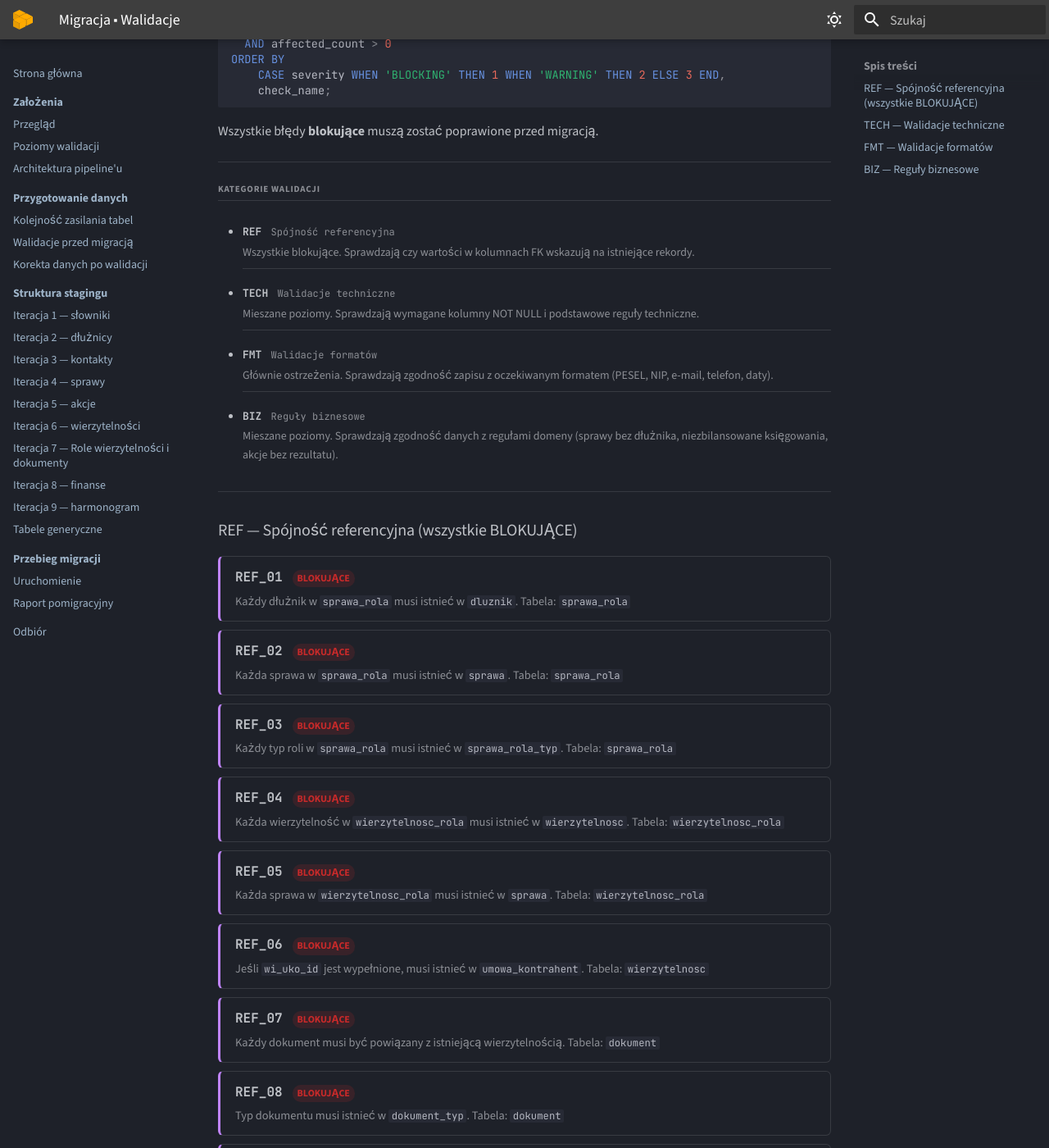
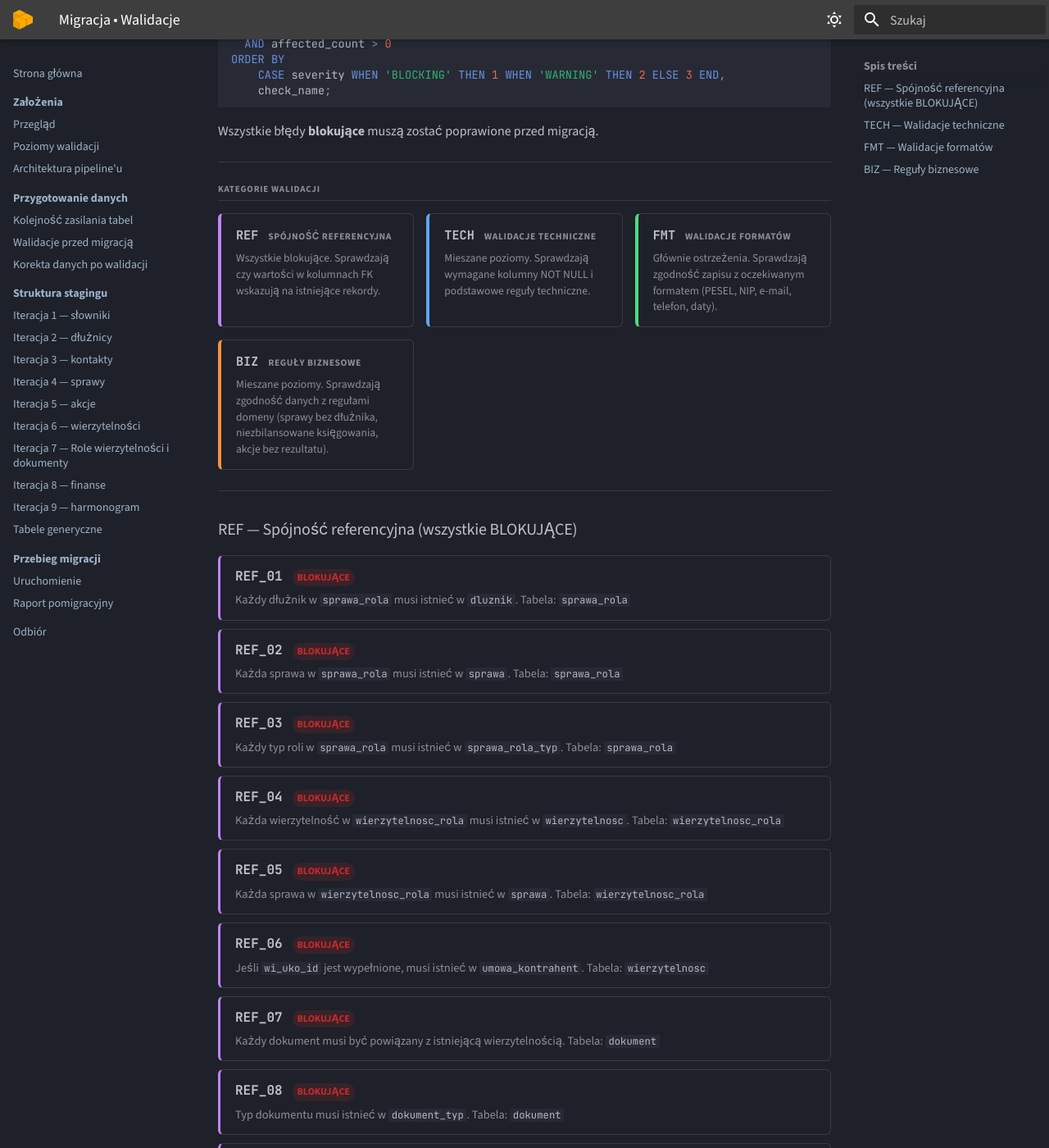
Before and after one commit to oskar-bialek-bakk/intrum-migration-docs, an MkDocs documentation site: the page built from docs/przygotowanie-danych/walidacje.md, in a window 1280 px wide and 1400 px high, scrolled down 404 px. Shown: the whole window at 82% size. Built offline with MkDocs 1.6.1 and Material for MkDocs 9.7.7, drawn with Linux system fonts in a browser that asks for light colours.

Commit message:
Sync docs from murtni

```diff
--- a/docs/przygotowanie-danych/walidacje.md
+++ b/docs/przygotowanie-danych/walidacje.md
@@ -33,28 +33,41 @@ Wszystkie błędy **blokujące** muszą zostać poprawione przed migracją.
 <div class="api-section" markdown>
 <div class="api-section-title">Kategorie walidacji</div>
 
-<ul class="param-list">
-  <li>
-    <span class="param-name">REF</span>
-    <span class="param-type">Spójność referencyjna</span>
-    <span class="param-desc">Wszystkie blokujące. Sprawdzają czy wartości w kolumnach FK wskazują na istniejące rekordy.</span>
-  </li>
-  <li>
-    <span class="param-name">TECH</span>
-    <span class="param-type">Walidacje techniczne</span>
-    <span class="param-desc">Mieszane poziomy. Sprawdzają wymagane kolumny NOT NULL i podstawowe reguły techniczne.</span>
-  </li>
-  <li>
-    <span class="param-name">FMT</span>
-    <span class="param-type">Walidacje formatów</span>
-    <span class="param-desc">Głównie ostrzeżenia. Sprawdzają zgodność zapisu z oczekiwanym formatem (PESEL, NIP, e-mail, telefon, daty).</span>
-  </li>
-  <li>
-    <span class="param-name">BIZ</span>
-    <span class="param-type">Reguły biznesowe</span>
-    <span class="param-desc">Mieszane poziomy. Sprawdzają zgodność danych z regułami domeny (sprawy bez dłużnika, niezbilansowane księgowania, akcje bez rezultatu).</span>
-  </li>
-</ul>
+<div class="kategoria-grid">
+
+<a class="kategoria-card kategoria-ref" href="#kat-ref">
+  <div class="kategoria-header">
+    <span class="kategoria-code">REF</span>
+    <span class="kategoria-meta">Spójność referencyjna</span>
+  </div>
+  <p class="kategoria-desc">Wszystkie blokujące. Sprawdzają czy wartości w kolumnach FK wskazują na istniejące rekordy.</p>
+</a>
+
+<a class="kategoria-card kategoria-tech" href="#kat-tech">
+  <div class="kategoria-header">
+    <span class="kategoria-code">TECH</span>
+    <span class="kategoria-meta">Walidacje techniczne</span>
+  </div>
+  <p class="kategoria-desc">Mieszane poziomy. Sprawdzają wymagane kolumny NOT NULL i podstawowe reguły techniczne.</p>
+</a>
+
+<a class="kategoria-card kategoria-fmt" href="#kat-fmt">
+  <div class="kategoria-header">
+    <span class="kategoria-code">FMT</span>
+    <span class="kategoria-meta">Walidacje formatów</span>
+  </div>
+  <p class="kategoria-desc">Głównie ostrzeżenia. Sprawdzają zgodność zapisu z oczekiwanym formatem (PESEL, NIP, e-mail, telefon, daty).</p>
+</a>
+
+<a class="kategoria-card kategoria-biz" href="#kat-biz">
+  <div class="kategoria-header">
+    <span class="kategoria-code">BIZ</span>
+    <span class="kategoria-meta">Reguły biznesowe</span>
+  </div>
+  <p class="kategoria-desc">Mieszane poziomy. Sprawdzają zgodność danych z regułami domeny (sprawy bez dłużnika, niezbilansowane księgowania, akcje bez rezultatu).</p>
+</a>
+
+</div>
 
 </div>
 
--- a/docs/stylesheets/extra.css
+++ b/docs/stylesheets/extra.css
@@ -1283,3 +1283,71 @@
   color: var(--md-default-fg-color--light);
   line-height: 1.4;
 }
+
+/* ─── Category cards (walidacje / raport-pomigracyjny kategorie) ─── */
+
+.kategoria-grid {
+  display: grid;
+  grid-template-columns: repeat(auto-fit, minmax(220px, 1fr));
+  gap: 0.75rem;
+  margin: 0.75rem 0 1rem 0;
+}
+.kategoria-card {
+  display: block;
+  border: 1px solid var(--md-typeset-table-color);
+  border-left: 4px solid #9ca3af;
+  border-radius: 6px;
+  padding: 0.7rem 0.9rem;
+  background: var(--md-default-bg-color);
+  color: inherit;
+  text-decoration: none;
+  transition: transform 0.15s ease, box-shadow 0.15s ease;
+}
+a.kategoria-card:hover {
+  transform: translateY(-1px);
+  box-shadow: 0 2px 6px rgba(0,0,0,0.12);
+  text-decoration: none;
+}
+.kategoria-card .kategoria-header {
+  display: flex;
+  align-items: baseline;
+  gap: 0.6rem;
+  margin-bottom: 0.3rem;
+}
+.kategoria-card .kategoria-code {
+  font-family: 'JetBrains Mono', monospace;
+  font-weight: 700;
+  font-size: 0.95em;
+  color: var(--md-default-fg-color);
+}
+.kategoria-card .kategoria-meta {
+  font-size: 0.72em;
+  font-weight: 700;
+  color: var(--md-default-fg-color--light);
+  text-transform: uppercase;
+  letter-spacing: 0.05em;
+}
+.kategoria-card .kategoria-desc {
+  margin: 0;
+  font-size: 0.85em;
+  color: var(--md-default-fg-color--light);
+  line-height: 1.45;
+}
+
+/* Walidacje palette — matches .walidacja-card variants */
+.kategoria-card.kategoria-ref  { border-left-color: #c084fc; }
+.kategoria-card.kategoria-tech { border-left-color: #60a5fa; }
+.kategoria-card.kategoria-fmt  { border-left-color: #4ade80; }
+.kategoria-card.kategoria-biz  { border-left-color: #fb923c; }
+[data-md-color-scheme="default"] .kategoria-card.kategoria-ref  { border-left-color: #7c3aed; }
+[data-md-color-scheme="default"] .kategoria-card.kategoria-tech { border-left-color: #2563eb; }
+[data-md-color-scheme="default"] .kategoria-card.kategoria-fmt  { border-left-color: #16a34a; }
+[data-md-color-scheme="default"] .kategoria-card.kategoria-biz  { border-left-color: #ea580c; }
+
+/* KPI palette — matches .kpi-typ-badge variants */
+.kategoria-card.kategoria-count   { border-left-color: #60a5fa; }
+.kategoria-card.kategoria-sum     { border-left-color: #c084fc; }
+.kategoria-card.kategoria-anomaly { border-left-color: #fbbf24; }
+[data-md-color-scheme="default"] .kategoria-card.kategoria-count   { border-left-color: #2563eb; }
+[data-md-color-scheme="default"] .kategoria-card.kategoria-sum     { border-left-color: #7c3aed; }
+[data-md-color-scheme="default"] .kategoria-card.kategoria-anomaly { border-left-color: #d97706; }
```
Also changed, not shown: other parts of docs/przygotowanie-danych/walidacje.md (+4 -4 lines), docs/przebieg-migracji/raport-pomigracyjny.md (+27 -17 lines), docs/przygotowanie-danych/kolejnosc-zasilania-tabel.md (+0 -25 lines), docs/przygotowanie-danych/korekta-danych-po-walidacji.md (+62 -10 lines).
